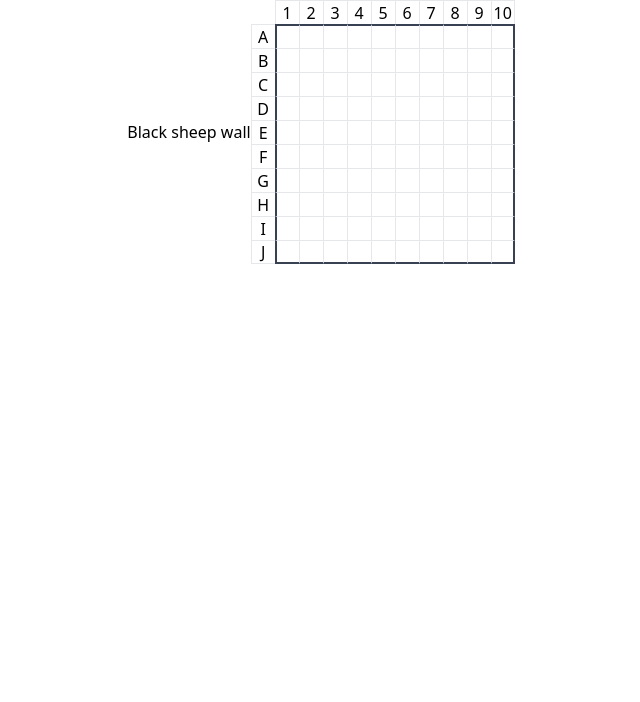
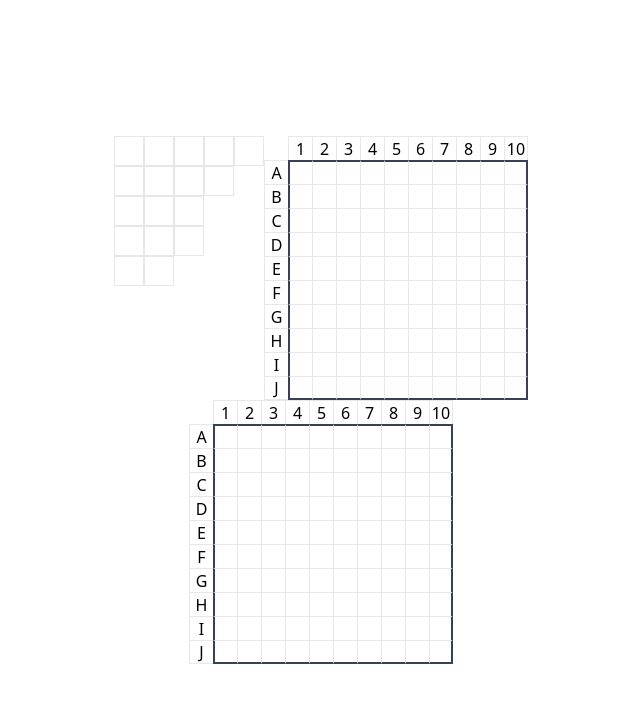
Before and after one commit to 2nonnon/game, a React (Vite) app: page / in a window 1280 px wide. Shown: the top 702 px of the page, without its empty margins (319-959 px from the left). Built offline with nearby package versions, Linux system fonts and the light colour scheme.

Commit message:
文件拆分

```diff
--- /dev/null
+++ b/src/views/Battleship/helper.ts
@@ -0,0 +1,2 @@
+export const NumToLetter = (num: number) => String.fromCharCode(64 + num)
+export const LetterToNum = (letter: string) => letter.charCodeAt(0) - 64
--- a/src/views/Battleship/index.tsx
+++ b/src/views/Battleship/index.tsx
@@ -1,239 +1,38 @@
 import { createContext, useContext, useState } from 'react'
 import Modal from '../../components/Modal'
+import { NumToLetter } from './helper'
+import type { OceanGridItem, OceanIns } from './ocean'
+import Ocean, { ShipEnum, ShipTypes } from './ocean'
 
-const BattleContext = createContext<InstanceType<typeof Ocean> | null>(null)
+const OceanContext = createContext<OceanIns | null>(null)
 
-const NumToLetter = (num: number) => String.fromCharCode(64 + num)
-const LetterToNum = (letter: string) => letter.charCodeAt(0) - 64
+const BattleContext = createContext<{
+  setModal: React.Dispatch<React.SetStateAction<boolean>>
+  setContent: React.Dispatch<React.SetStateAction<string>>
+} | null>(null)
 
-enum ShipEnum {
-  CARRIER = 'Carrier',
-  BATTLESHIP = 'Battleship',
-  CRUISER = 'Cruiser',
-  SUBMARINE = 'Submarine',
-  DESTROYER = 'Destroyer',
-}
-
-const ShipTypes = {
-  [ShipEnum.CARRIER]: {
-    size: 5,
-  },
-  [ShipEnum.BATTLESHIP]: {
-    size: 4,
-  },
-  [ShipEnum.CRUISER]: {
-    size: 3,
-  },
-  [ShipEnum.SUBMARINE]: {
-    size: 3,
-  },
-  [ShipEnum.DESTROYER]: {
-    size: 2,
-  },
-}
-
-type Coordinate = [number, number]
-
-type BaseStatus = 'Visible' | 'Hidden'
-
-type ShipStatus = BaseStatus | 'Sink'
-
-type ShipItemStatus = ShipStatus | 'Hit'
-
-class Ship {
-  constructor(public type: ShipEnum, public size: number, public items: InstanceType<typeof ShipItem>[], public status: ShipStatus = 'Hidden', public positions: string[] = []) {
-    this.type = type
-    this.size = size
-    this.status = status
-    this.positions = positions
-    if (positions.length > 0) { this.init(positions) }
-    else {
-      this.items = items.map((item) => {
-        this.positions.push(item.position)
-        item.ship = this
-        return item
-      })
-    }
-  }
-
-  init(positions: string[]) {
-    const status = this.status === 'Sink' ? 'Hit' : this.status
-    this.items = positions.map((_) => {
-      const item = new ShipItem(_, status)
-      item.ship = this
-      return item
-    })
-  }
-
-  updateItemStatus(position: string, status: ShipItemStatus) {
-    const item = this.items.find(_ => _.position === position)
-    item?.update(status)
-  }
-
-  refreshStatus() {
-    if (this.items.every(_ => _.status === 'Hit'))
-      this.updateStatus('Sink')
-  }
-
-  updateStatus(status: ShipStatus) {
-    this.status = status
-    if (status === 'Hidden' || status === 'Visible') {
-      this.items.forEach((_) => {
-        if (_.status !== 'Hit' && _.status !== 'Sink')
-          _.update(status)
-      })
-    }
-    else {
-      this.items.forEach((_) => {
-        _.update('Sink')
-      })
-    }
-  }
-}
-
-class ShipItem {
-  ship: InstanceType<typeof Ship> | null = null
-
-  constructor(public position: string, public status: ShipItemStatus) {
-    this.position = position
-    this.status = status
-  }
-
-  update(status: ShipItemStatus) {
-    return this.status = status
-  }
-
-  handleShotted() {
-    this.status = 'Hit'
-    this.ship?.refreshStatus()
-    return `${this.status}, ${this.ship?.type}`
-  }
-}
-
-class OceanItem {
-  constructor(public position: string, public status: OceanItemStatus = 'Hidden') {
-    this.position = position
-    this.status = status
-  }
-
-  handleShotted() {
-    this.status = 'Miss'
-    return 'Miss.'
-  }
-}
-
-type OceanItemStatus = 'Miss' | 'Hidden'
-
-type GridItem = InstanceType<typeof OceanItem> | InstanceType<typeof ShipItem>
-
-class Ocean {
-  public items: GridItem[][] = []
-  public ships: Ship[] = []
-
-  constructor(public size: number) {
-    this.size = size
-    this.init()
-  }
-
-  init() {
-    const arr = Array.from({ length: this.size + 1 })
-    this.items = arr.map((_, x) => arr.map((_, y) => new OceanItem(`${NumToLetter(x)}-${y}`)))
-  }
-
-  updateOcaenStatus([x, y]: Coordinate, item: GridItem) {
-    this.items[x][y] = item
-  }
-
-  generateShip(shipType: ShipEnum, status: ShipStatus = 'Hidden') {
-    const direction = Math.random() > 0.5 ? 'x' : 'y'
-    const size = ShipTypes[shipType].size
-
-    const available = direction === 'x' ? this.getHorizontalAvailable(size) : this.getVerticalAvailable(size)
-    const start = available[Math.floor(Math.random() * available.length)]
-    return this.setShip(shipType, start, direction, status)
-  }
-
-  setShip(shipType: ShipEnum, start: Coordinate, direction: 'x' | 'y', status: ShipStatus = 'Hidden') {
-    const shipSize = ShipTypes[shipType].size
-    const [x, y] = start
-    const shipItems = direction === 'x'
-      ? Array.from({ length: shipSize }).map((_, i) => {
-        const shipItem = new ShipItem(`${NumToLetter(x)}-${y + i}`, 'Hidden')
-        this.updateOcaenStatus([x, y + i], shipItem)
-        return shipItem
-      })
-      : Array.from({ length: shipSize }).map((_, i) => {
-        const shipItem = new ShipItem(`${NumToLetter(x + i)}-${y}`, 'Hidden')
-        this.updateOcaenStatus([x + i, y], shipItem)
-        return shipItem
-      })
-    const ship = new Ship(shipType, shipSize, shipItems, status)
-    this.ships.push(ship)
-    return ship
-  }
-
-  getHorizontalAvailable(shipSize: number) {
-    const result = [] as Coordinate[]
-    for (let x = 1; x <= this.size; x++) {
-      for (let y = 1; y <= this.size; y++) {
-        if (y + shipSize - 1 > this.size)
-          break
-
-        const road = Array.from({ length: shipSize }).map((_, i) => `${NumToLetter(x)}-${y + i}`)
-
-        if (!this.ships.some(ship => ship.positions.some(p => road.includes(p))))
-          result.push([x, y])
-      }
-    }
-    return result
-  }
-
-  getVerticalAvailable(shipSize: number) {
-    const result = [] as Coordinate[]
-    for (let y = 1; y <= this.size; y++) {
-      for (let x = 1; x <= this.size; x++) {
-        if (x + shipSize - 1 > this.size)
-          break
-
-        const road = Array.from({ length: shipSize }).map((_, i) => `${NumToLetter(x + i)}-${y}`)
-
-        if (!this.ships.some(ship => ship.positions.some(p => road.includes(p))))
-          result.push([x, y])
-      }
-    }
-    return result
-  }
-
-  blackSheepWall() {
-    this.ships.forEach(_ => _.updateStatus('Visible'))
-  }
-
-  handleShotted(position: string) {
-    const [x, y] = position.split('-')
-    return this.items[LetterToNum(x)][+y].handleShotted()
-  }
-}
-
-const Square = ({ className, children }: { className?: string; children?: any }) => {
+const Coordinate = ({ className, children }: { className?: string; children?: any }) => {
   return <div className={`flex justify-center items-center h-6 w-6 border-t border-l border-gray-200 text-[16px] ${className}`}>{children}</div>
 }
 
-const Item = ({ item, className, position, setItems, setContent, setModal }: {
+const Item = ({ item, className, position, setItems }: {
   className?: string
-  item: GridItem
+  item: OceanGridItem
   position: string
-  setModal: React.Dispatch<React.SetStateAction<boolean>>
-  setContent: React.Dispatch<React.SetStateAction<string>>
-  setItems: React.Dispatch<React.SetStateAction<GridItem[][]>>
+  setItems: React.Dispatch<React.SetStateAction<OceanGridItem[][]>>
 }) => {
-  const ocean = useContext(BattleContext)!
+  const ocean = useContext(OceanContext)!
+  const {
+    setContent,
+    setModal,
+  } = useContext(BattleContext)!
 
   const handleShotted = () => {
     if (item.status !== 'Hidden')
       return
 
     const result = ocean.handleShotted(position)
-    console.log(item.status)
+
     setItems([...ocean.items])
     setContent(result)
     setModal(true)
@@ -250,7 +49,19 @@ const Item = ({ item, className, position, setItems, setContent, setModal }: {
 }
 
 const initPlayer = (() => {
-  let ocean: InstanceType<typeof Ocean> | undefined
+  let ocean: OceanIns | undefined
+
+  return (size: number) => {
+    if (ocean)
+      return ocean
+    ocean = new Ocean(size)
+
+    return ocean
+  }
+})()
+
+const initComputer = (() => {
+  let ocean: OceanIns | undefined
 
   return (size: number) => {
     if (ocean)
@@ -261,32 +72,27 @@ const initPlayer = (() => {
     ocean.generateShip(ShipEnum.CRUISER)
     ocean.generateShip(ShipEnum.DESTROYER)
     ocean.generateShip(ShipEnum.SUBMARINE)
-    console.log(ocean.items)
+
     return ocean
   }
 })()
 
-const Battleship = () => {
-  const ocean = initPlayer(10)
+const OceanGrid = ({ ocean }: { ocean: OceanIns }) => {
   const [items, setItems] = useState(ocean.items)
 
-  const [modal, setModal] = useState(false)
-  const [content, setContent] = useState('')
-  return (<>
-    {modal ? <Modal><Confirm content={content} setModal={setModal} /></Modal> : null}
-    <BattleContext.Provider value={ocean}>
+  return <OceanContext.Provider value={ocean}>
     <div className="flex justify-center items-center">
-        <div onClick={() => {
+      {/* <div onClick={() => {
         ocean.blackSheepWall()
         setItems([...ocean.items])
-        }}>Black sheep wall</div>
+      }}>Black sheep wall</div> */}
       <div className="grid grid-cols-11 w-fit select-none">
         {
           items.map((_, row) => {
             return _.map((_, col) => {
               if (!row && !col) { return <div key={`${row}-${col}`}></div> }
-                else if (!row && col) { return <Square className={col === ocean.size ? 'border-r' : ''} key={`${row}-${col}`}>{col}</Square> }
-                else if (row && !col) { return <Square className={row === ocean.size ? 'border-b' : ''} key={`${row}-${col}`}>{ NumToLetter(row) }</Square> }
+              else if (!row && col) { return <Coordinate className={col === ocean.size ? 'border-r' : ''} key={`${row}-${col}`}>{col}</Coordinate> }
+              else if (row && !col) { return <Coordinate className={row === ocean.size ? 'border-b' : ''} key={`${row}-${col}`}>{ NumToLetter(row) }</Coordinate> }
               else {
                 const key = `${NumToLetter(row)}-${col}`
                 let className = ''
@@ -298,11 +104,43 @@ const Battleship = () => {
                   className += 'border-r-gray-700 border-r-2 '
                 if (row === ocean.size)
                   className += 'border-b-gray-700 border-b-2 '
-                  return <Item item={_} key={key} position={key} className={className} setModal={setModal} setContent={setContent} setItems={setItems}></Item>
+                return <Item item={_} key={key} position={key} className={className} setItems={setItems}></Item>
               }
             })
           })
         }
+      </div>
+    </div>
+  </OceanContext.Provider>
+}
+
+const DragShip = ({ size }: { size: number }) => {
+  return <div className='w-fit flex'>
+    {Array.from({ length: size }).map((_, i) => <div key={i} className='border w-[30px] h-[30px]'></div>)}
+  </div>
+}
+
+const Battleship = () => {
+  const [modal, setModal] = useState(false)
+  const [content, setContent] = useState('')
+  const playerOcean = initPlayer(10)
+  const computerOcean = initComputer(10)
+
+  return (<>
+    {modal ? <Modal><Confirm content={content} setModal={setModal} /></Modal> : null}
+    <BattleContext.Provider value={{
+      setModal,
+      setContent,
+    }}>
+      <div className='h-screen flex justify-center items-center'>
+        <div>
+          <div className='flex'>
+            <div>
+              {Object.keys(ShipTypes).map(type => <DragShip key={type} size={ShipTypes[type as ShipEnum].size}></DragShip>)}
+            </div>
+            <OceanGrid ocean={playerOcean}></OceanGrid>
+          </div>
+          <div><OceanGrid ocean={computerOcean}></OceanGrid></div>
         </div>
       </div>
     </BattleContext.Provider>
--- /dev/null
+++ b/src/views/Battleship/ocean.ts
@@ -0,0 +1,200 @@
+import { LetterToNum, NumToLetter } from './helper'
+
+export enum ShipEnum {
+  CARRIER = 'Carrier',
+  BATTLESHIP = 'Battleship',
+  CRUISER = 'Cruiser',
+  SUBMARINE = 'Submarine',
+  DESTROYER = 'Destroyer',
+}
+
+export const ShipTypes = {
+  [ShipEnum.CARRIER]: {
+    size: 5,
+  },
+  [ShipEnum.BATTLESHIP]: {
+    size: 4,
+  },
+  [ShipEnum.CRUISER]: {
+    size: 3,
+  },
+  [ShipEnum.SUBMARINE]: {
+    size: 3,
+  },
+  [ShipEnum.DESTROYER]: {
+    size: 2,
+  },
+}
+
+export type Point = [number, number]
+
+export type BaseStatus = 'Visible' | 'Hidden'
+
+export type ShipStatus = BaseStatus | 'Sink'
+
+class Ship {
+  constructor(public type: ShipEnum, public items: InstanceType<typeof ShipItem>[], public status: ShipStatus = 'Hidden') {
+    this.type = type
+    this.status = status
+    this.items = items.map((item) => {
+      item.ship = this
+      return item
+    })
+  }
+
+  refreshStatus() {
+    if (this.items.every(_ => _.status === 'Hit'))
+      this.updateStatus('Sink')
+    return this.status
+  }
+
+  updateStatus(status: ShipStatus) {
+    this.status = status
+    if (status === 'Hidden' || status === 'Visible') {
+      this.items.forEach((_) => {
+        if (_.status !== 'Hit' && _.status !== 'Sink')
+          _.update(status)
+      })
+    }
+    else {
+      this.items.forEach((_) => {
+        _.update('Sink')
+      })
+    }
+  }
+}
+
+abstract class GridItem<T = any> {
+  constructor(public position: string, public status: T) {}
+
+  abstract handleShotted(): string
+}
+
+export type ShipItemStatus = ShipStatus | 'Hit'
+
+class ShipItem implements GridItem<ShipItemStatus> {
+  ship: InstanceType<typeof Ship> | null = null
+
+  constructor(public position: string, public status: ShipItemStatus) {
+    this.position = position
+    this.status = status
+  }
+
+  update(status: ShipItemStatus) {
+    return this.status = status
+  }
+
+  handleShotted() {
+    this.status = 'Hit'
+    this.ship?.refreshStatus()
+    return `${this.status}, ${this.ship?.type}`
+  }
+}
+
+export type OceanItemStatus = 'Miss' | 'Hidden'
+
+class OceanItem implements GridItem<OceanItemStatus> {
+  constructor(public position: string, public status: OceanItemStatus = 'Hidden') {
+    this.position = position
+    this.status = status
+  }
+
+  handleShotted() {
+    this.status = 'Miss'
+    return 'Miss.'
+  }
+}
+
+export type OceanGridItem = GridItem<ShipItemStatus | OceanItemStatus>
+
+class Ocean {
+  public items: OceanGridItem[][] = []
+  public ships: Ship[] = []
+
+  constructor(public size: number) {
+    this.size = size
+    this.init()
+  }
+
+  init() {
+    const arr = Array.from({ length: this.size + 1 })
+    this.items = arr.map((_, x) => arr.map((_, y) => new OceanItem(`${NumToLetter(x)}-${y}`)))
+  }
+
+  updateOcaenStatus([x, y]: Point, item: OceanGridItem) {
+    this.items[x][y] = item
+  }
+
+  generateShip(shipType: ShipEnum, status: ShipStatus = 'Hidden') {
+    const direction = Math.random() > 0.5 ? 'x' : 'y'
+    const size = ShipTypes[shipType].size
+
+    const available = direction === 'x' ? this.getHorizontalAvailable(size) : this.getVerticalAvailable(size)
+    const start = available[Math.floor(Math.random() * available.length)]
+    return this.setShip(shipType, start, direction, status)
+  }
+
+  setShip(shipType: ShipEnum, start: Point, direction: 'x' | 'y', status: ShipStatus = 'Hidden') {
+    const shipSize = ShipTypes[shipType].size
+    const [x, y] = start
+    const shipItems = direction === 'x'
+      ? Array.from({ length: shipSize }).map((_, i) => {
+        const shipItem = new ShipItem(`${NumToLetter(x)}-${y + i}`, 'Hidden')
+        this.updateOcaenStatus([x, y + i], shipItem)
+        return shipItem
+      })
+      : Array.from({ length: shipSize }).map((_, i) => {
+        const shipItem = new ShipItem(`${NumToLetter(x + i)}-${y}`, 'Hidden')
+        this.updateOcaenStatus([x + i, y], shipItem)
+        return shipItem
+      })
+    const ship = new Ship(shipType, shipItems, status)
+    this.ships.push(ship)
+    return ship
+  }
+
+  getHorizontalAvailable(shipSize: number) {
+    const result = [] as Point[]
+    for (let x = 1; x <= this.size; x++) {
+      for (let y = 1; y <= this.size; y++) {
+        if (y + shipSize - 1 > this.size)
+          break
+
+        const road = Array.from({ length: shipSize }).map((_, i) => `${NumToLetter(x)}-${y + i}`)
+
+        if (!this.ships.some(ship => ship.items.some(item => road.includes(item.position))))
+          result.push([x, y])
+      }
+    }
+    return result
+  }
+
+  getVerticalAvailable(shipSize: number) {
+    const result = [] as Point[]
+    for (let y = 1; y <= this.size; y++) {
+      for (let x = 1; x <= this.size; x++) {
+        if (x + shipSize - 1 > this.size)
+          break
+
+        const road = Array.from({ length: shipSize }).map((_, i) => `${NumToLetter(x + i)}-${y}`)
+
+        if (!this.ships.some(ship => ship.items.some(item => road.includes(item.position))))
+          result.push([x, y])
+      }
+    }
+    return result
+  }
+
+  blackSheepWall() {
+    this.ships.forEach(_ => _.updateStatus('Visible'))
+  }
+
+  handleShotted(position: string) {
+    const [x, y] = position.split('-')
+    return this.items[LetterToNum(x)][+y].handleShotted()
+  }
+}
+
+export type OceanIns = InstanceType<typeof Ocean>
+
+export default Ocean
```
Lines whose indentation alone changed are shown as unchanged.
